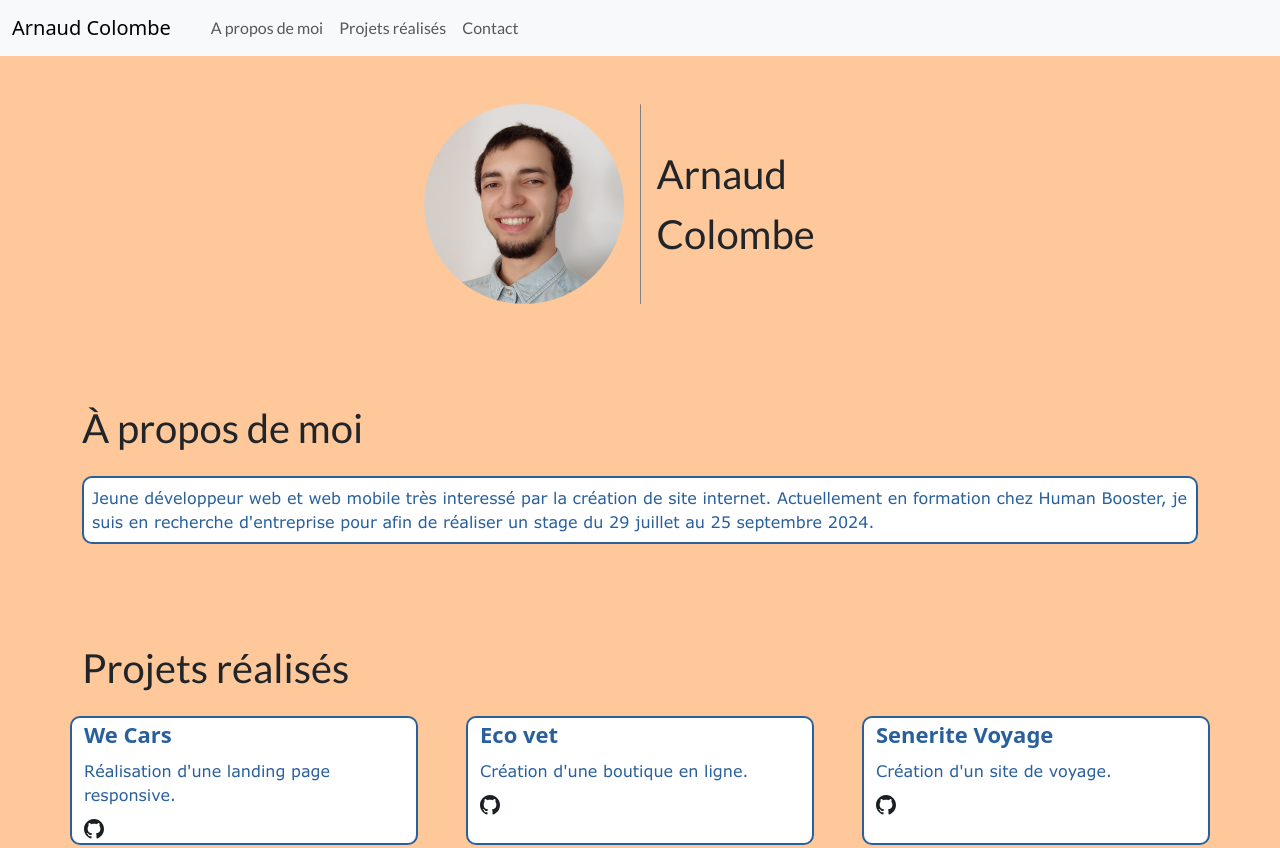
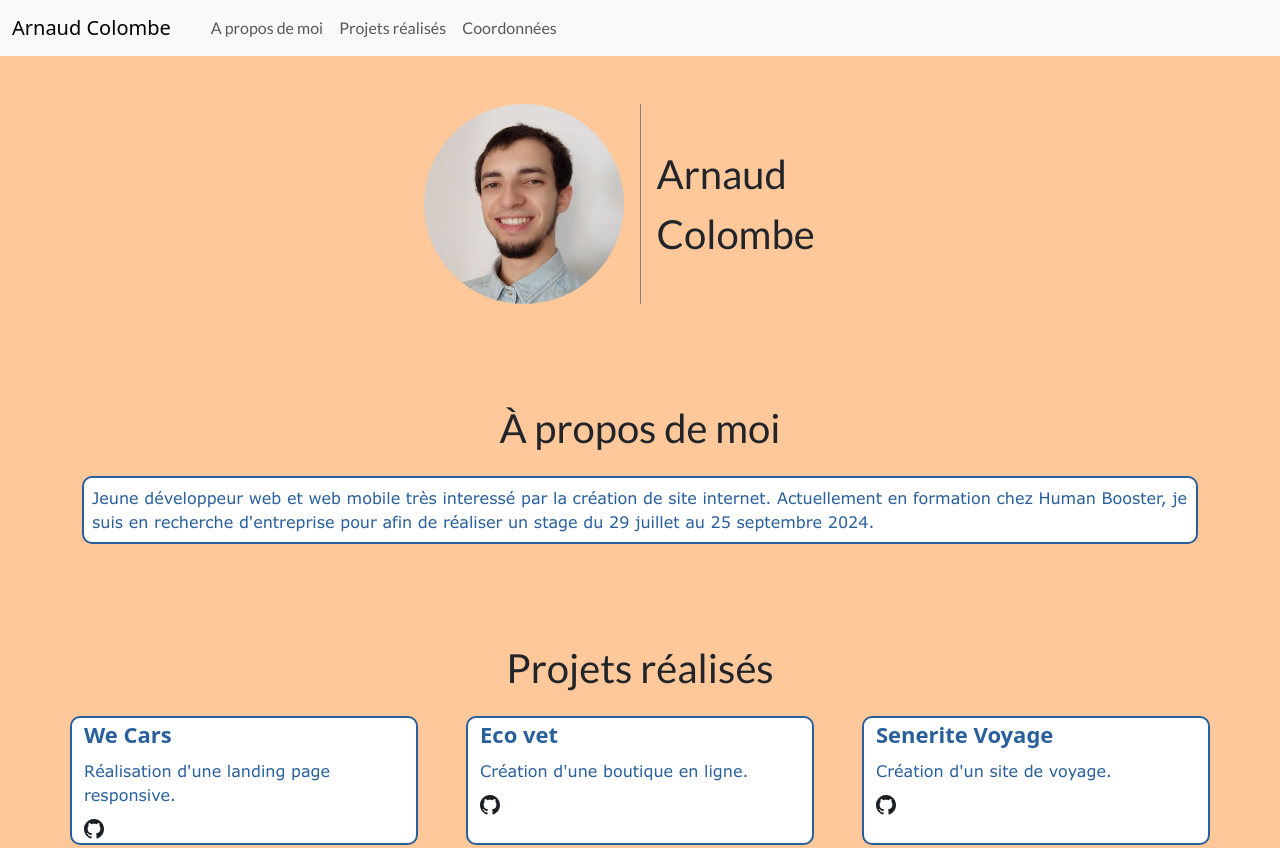
Before and after one commit to arnaud919/Mon-Portfolio, a plain HTML site: page index.html in a window 1280 px wide. Shown: the top 848 px of the page. Drawn offline with nearby package versions, Linux system fonts and the light colour scheme.

Commit message:
modif mineur

```diff
--- a/index.html
+++ b/index.html
@@ -24,7 +24,7 @@
                 <a class="nav-link title" href="#projects">Projets réalisés</a>
               </li>
               <li class="nav-item">
-                <a class="nav-link title" href="#contact">Contact</a>
+                <a class="nav-link title" href="#contact">Coordonnées</a>
               </li>
             </ul>
           </div>
@@ -47,12 +47,12 @@
       </section>
 
       <section class="container margin-top" id="aboutme">
-        <h1 class="mb-4 title">À propos de moi</h1>
+        <h1 class="mb-4 title text-center">À propos de moi</h1>
         <p class="section_content p-2 text_font">Jeune développeur web et web mobile très interessé par la création de site internet. Actuellement en formation chez Human Booster, je suis en recherche d'entreprise pour afin de réaliser un stage du 29 juillet au 25 septembre 2024.</p>
       </section>
 
       <section class="container margin-top" id="projects">
-        <h1 class="mb-4 title">Projets réalisés</h1>
+        <h1 class="mb-4 title text-center">Projets réalisés</h1>
         <div class="justify-content-center row gap-lg-5 row-gap-2">
           <div class="col-sm-5 col-lg section_content" data-aos="flip-up">
             <div class="project_title mb-2">We Cars</div>
```
